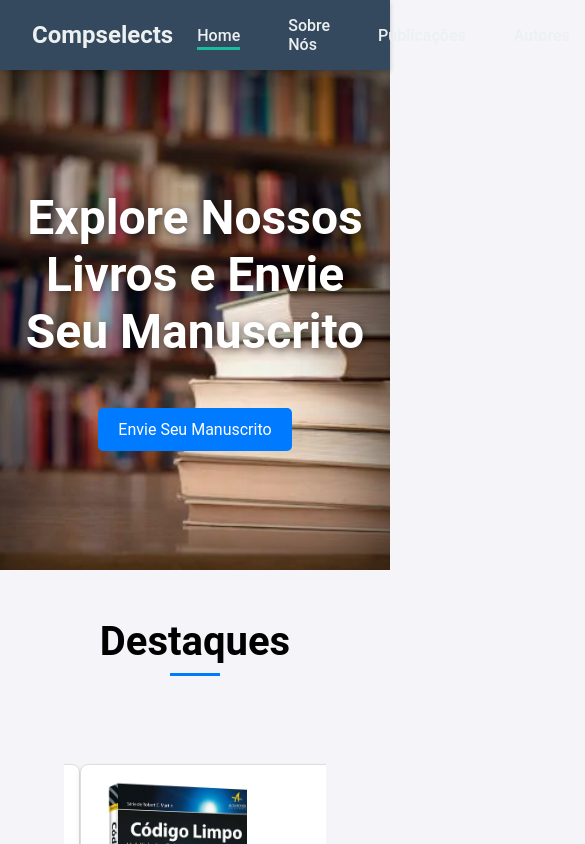
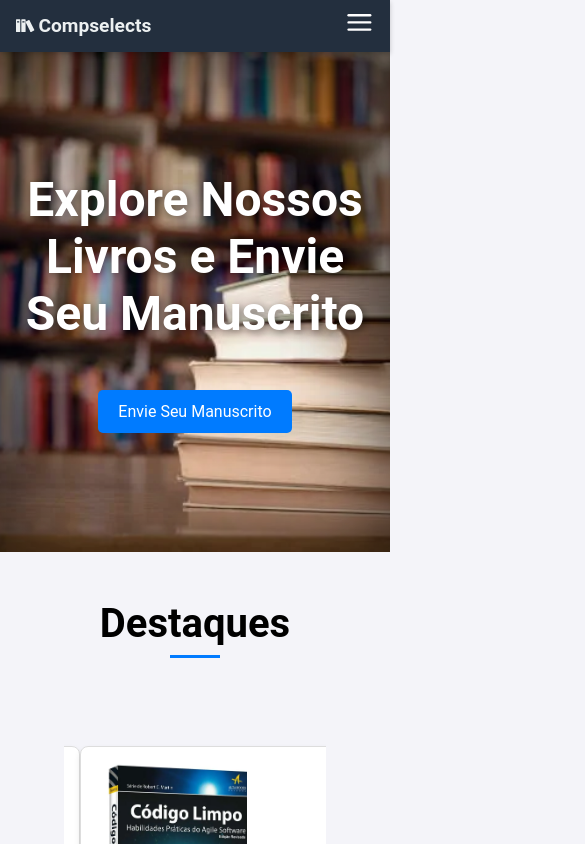
Before and after one commit to paulonc/compselects, a React (Create React App) app: page / in a window 390 px wide. Shown: the top 844 px of the page, 585 px wide, since content can reach past the window. Built offline with nearby package versions, Linux system fonts and the light colour scheme.

Commit message:
refactor: improved Header and add responsiveness

```diff
--- a/package.json
+++ b/package.json
@@ -11,6 +11,7 @@
     "formik": "^2.4.6",
     "react": "^18.3.1",
     "react-dom": "^18.3.1",
+    "react-icons": "^5.3.0",
     "react-router-dom": "^6.26.2",
     "react-scripts": "5.0.1",
     "react-slick": "^0.30.2",
--- a/src/components/Header.js
+++ b/src/components/Header.js
@@ -1,9 +1,11 @@
-import React from "react";
+import React, { useState } from "react";
 import { Link, useLocation } from "react-router-dom";
+import { ImBooks } from "react-icons/im";
+import { FiMenu, FiX } from "react-icons/fi"; // Ícones para menu aberto e fechado
 import styled from "styled-components";
 
 const Navbar = styled.nav`
-  background-color: #34495e;
+  background-color: #232f3e;
   padding: 1rem 2rem;
   position: sticky;
   width: 100%;
@@ -13,6 +15,10 @@ const Navbar = styled.nav`
   display: flex;
   justify-content: space-between; /* Espaço entre logo e menu */
   align-items: center;
+
+  @media (max-width: 1024px) {
+    padding: 0.5rem 1rem;
+  }
 `;
 
 const NavList = styled.ul`
@@ -22,16 +28,29 @@ const NavList = styled.ul`
   list-style: none;
   padding: 0;
   margin: 0;
+
+  @media (max-width: 1024px) {
+    position: absolute;
+    top: 100%;
+    left: 0;
+    width: 100%;
+    flex-direction: column;
+    background-color: #232f3e;
+    max-height: ${({ isOpen }) => (isOpen ? "300px" : "0")};
+    overflow: hidden;
+    transition: max-height 0.3s ease-in-out;
+  }
 `;
 
 const NavItem = styled.li`
-  color: #ecf0f1;
+  color: #ffffff;
+  white-space: nowrap;
   position: relative;
   margin: 0 1.5rem;
   font-weight: 500;
 
   &:hover {
-    color: #1abc9c;
+    color: #ff9900;
   }
 
   & > a {
@@ -48,56 +67,110 @@ const NavItem = styled.li`
   &.active::after {
     content: "";
     display: block;
-    height: 3px;
-    background: #1abc9c;
+    height: 2px;
+    background: #ff9900;
     position: absolute;
     bottom: -5px;
     left: 0;
     right: 0;
   }
+
+  @media (max-width: 1024px) {
+    margin: 1rem 0;
+  }
 `;
 
 const Logo = styled.h1`
+  display: flex;
+  align-items: center;
+  gap: 0.2rem;
   color: #ecf0f1;
   font-size: 1.5rem;
   margin: 0;
+
+  @media (max-width: 1024px) {
+    font-size: 1.2rem;
+  }
+`;
+
+const MenuButton = styled.button`
+  display: none;
+  background: none;
+  border: none;
+  color: #ffffff;
+  font-size: 1.8rem;
+  cursor: pointer;
+
+  @media (max-width: 1024px) {
+    display: block;
+  }
 `;
 
 const Header = () => {
   const location = useLocation();
+  const [menuOpen, setMenuOpen] = useState(false);
+
+  const toggleMenu = () => {
+    setMenuOpen((prevState) => !prevState);
+  };
 
   return (
     <Navbar>
-      <Link to="/">
-        <Logo>Compselects</Logo>
+      <Link to="/" onClick={() => setMenuOpen(false)}>
+        <Logo>
+          <ImBooks /> Compselects
+        </Logo>
       </Link>
-      <NavList>
-        <NavItem className={location.pathname === "/" ? "active" : ""}>
+      <MenuButton onClick={toggleMenu}>
+        {menuOpen ? <FiX /> : <FiMenu />}
+      </MenuButton>
+      <NavList isOpen={menuOpen}>
+        <NavItem
+          className={location.pathname === "/" ? "active" : ""}
+          onClick={() => setMenuOpen(false)}
+        >
           <Link to="/">Home</Link>
         </NavItem>
-        <NavItem className={location.pathname === "/about" ? "active" : ""}>
+        <NavItem
+          className={location.pathname === "/about" ? "active" : ""}
+          onClick={() => setMenuOpen(false)}
+        >
           <Link to="/about">Sobre Nós</Link>
         </NavItem>
         <NavItem
           className={location.pathname === "/publications" ? "active" : ""}
+          onClick={() => setMenuOpen(false)}
         >
           <Link to="/publications">Publicações</Link>
         </NavItem>
-        <NavItem className={location.pathname === "/authors" ? "active" : ""}>
+        <NavItem
+          className={location.pathname === "/authors" ? "active" : ""}
+          onClick={() => setMenuOpen(false)}
+        >
           <Link to="/authors">Autores</Link>
         </NavItem>
         <NavItem
           className={location.pathname === "/submissions" ? "active" : ""}
+          onClick={() => setMenuOpen(false)}
         >
           <Link to="/submissions">Submissões</Link>
         </NavItem>
-        <NavItem className={location.pathname === "/events" ? "active" : ""}>
+        <NavItem
+          className={location.pathname === "/events" ? "active" : ""}
+          onClick={() => setMenuOpen(false)}
+        >
           <Link to="/events">Eventos</Link>
         </NavItem>
-        <NavItem className={location.pathname === "/blog" ? "active" : ""}>
+        <NavItem
+          className={location.pathname === "/blog" ? "active" : ""}
+          onClick={() => setMenuOpen(false)}
+        >
           <Link to="/blog">Blog</Link>
         </NavItem>
-        <NavItem className={location.pathname === "/contact" ? "active" : ""}>
+        <NavItem
+          className={location.pathname === "/contact" ? "active" : ""}
+          onClick={() => setMenuOpen(false)}
+        >
           <Link to="/contact">Contato</Link>
         </NavItem>
       </NavList>
```
Also changed, not shown: 1 other file (tests, documents, lock files or other folders).
